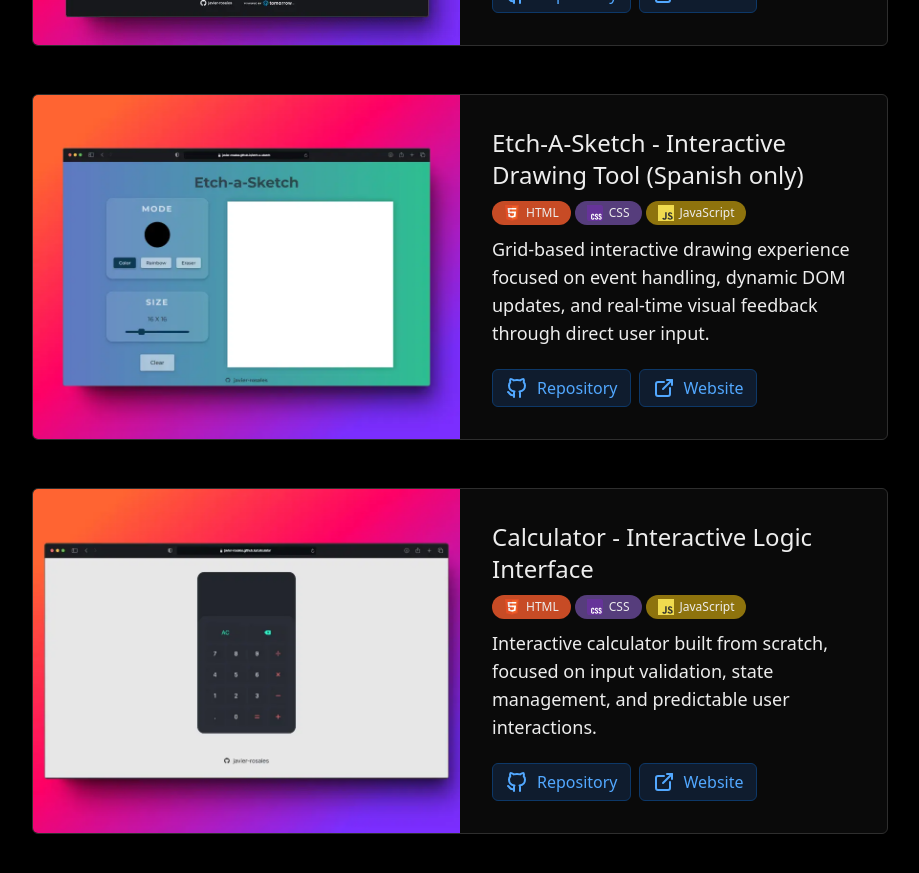
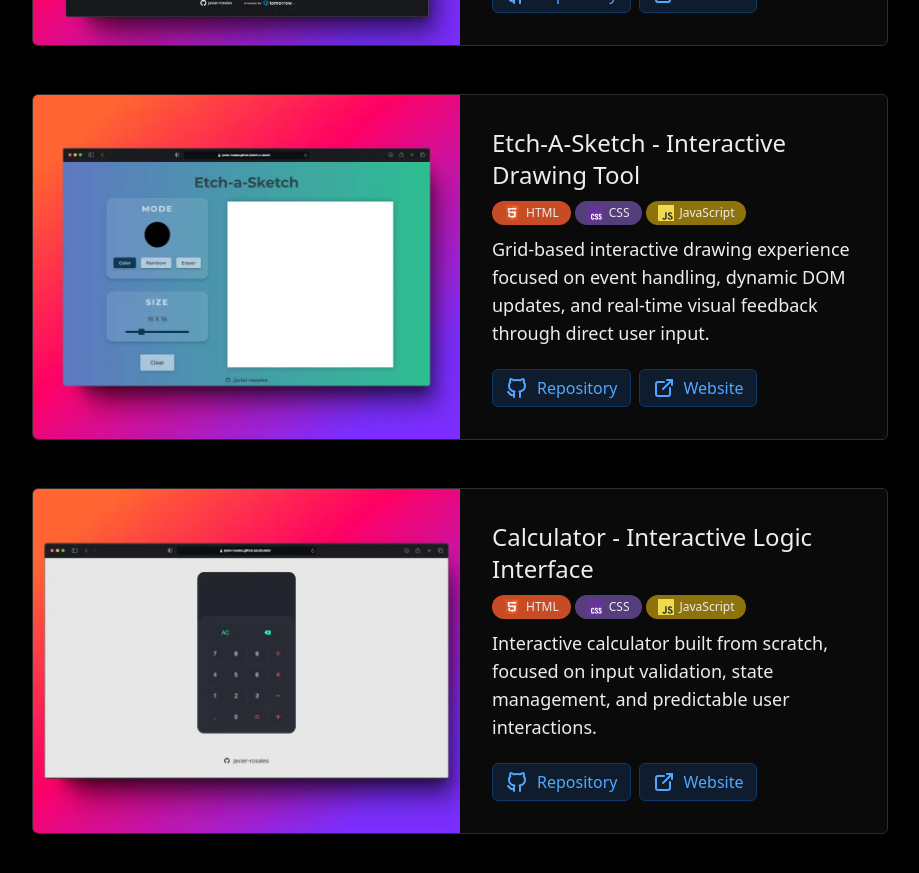
Before and after one commit to javier-rosales/portfolio, a React (Vite) app: page / in a window 1280 px wide. Shown: the part 1780-2653 px from the top of the page, without its empty margins (180-1099 px from the left). Built offline with nearby package versions, Linux system fonts and the light colour scheme.

Commit message:
Update project title

```diff
--- a/src/components/Projects.jsx
+++ b/src/components/Projects.jsx
@@ -17,7 +17,7 @@ const projectList = [
     liveLink: 'https://jclime.netlify.app'
   },
   {
-    title: 'Etch-A-Sketch - Interactive Drawing Tool (Spanish only)',
+    title: 'Etch-A-Sketch - Interactive Drawing Tool',
     description:
       'Grid-based interactive drawing experience focused on event handling, dynamic DOM updates, and real-time visual feedback through direct user input.',
     technologies: ['html', 'css', 'javascript'],
```
